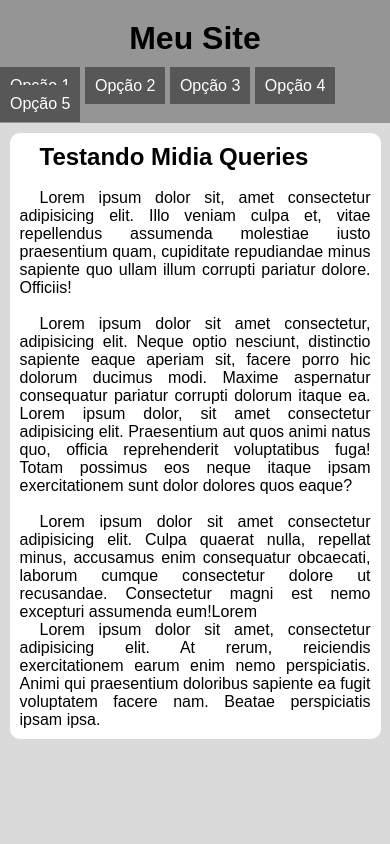
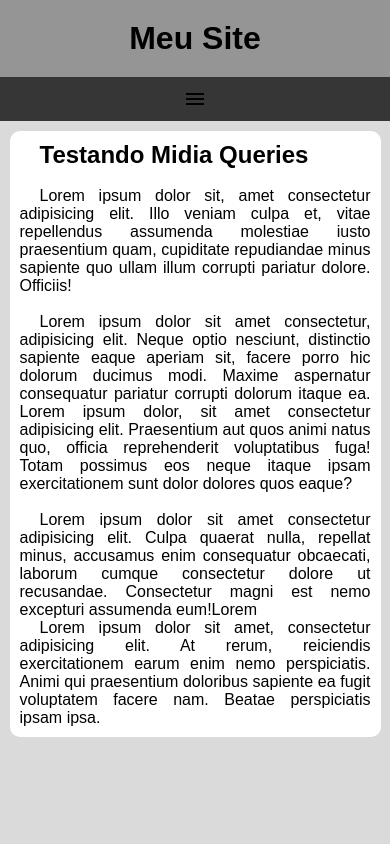
Before and after one commit to Felipeoliveeira/html-css, a PHP site: page / in a window 390 px wide. Run offline with PHP 8.4, Linux system fonts and the light colour scheme.

Commit message:
Projeto pronto com menu responsivo

```diff
--- a/menu responsivo/estilo/style.css
+++ b/menu responsivo/estilo/style.css
@@ -16,21 +16,25 @@ main{
 }
 header{
     background-color: rgb(150, 149, 149);
-    padding-bottom: 10px;
-
+    text-align: center;
 }
 h1{
-    text-align: center;
     padding: 20px;
 }
 li{
-    display: inline;
     padding: 10px;
     background-color:rgb(88, 87, 87);
-    color: white;
+    border: 1px solid grey;
+}
+nav{
+    display: none;
 }
 a{
+    color: white;
     text-decoration: none;
+}
+li:hover{
+    background-color: black;
 }
 article{
     margin: auto;
@@ -41,6 +45,16 @@ article{
     text-indent: 20px;
     text-align: justify;
     border-radius: 10px;
+}
+#burguer{
+    display: block;
+    background-color: rgb(54, 54, 54);
+    padding: 10px;
+    cursor: pointer;
+}
+#burguer:hover{
+    background-color: white;
+
 }
 @media  screen and (min-width:992px){
     article{
@@ -53,4 +67,25 @@ article{
         text-align: justify;
         border-radius: 10px;
     }
+    header{
+        background-color: rgb(150, 149, 149);
+        padding-bottom: 10px;
+    }
+    h1{
+        text-align: center;
+        padding: 20px;
+    }
+    li{
+        display: inline;
+        padding: 10px;
+        background-color:rgb(88, 87, 87);
+        border: 0px;
+    }
+    nav{
+        text-align: left;
+        display: block;
+    }
+    #burguer{
+        display: none;
+    }
 }
--- a/menu responsivo/index.html
+++ b/menu responsivo/index.html
@@ -5,19 +5,21 @@
     <meta http-equiv="X-UA-Compatible" content="IE=edge">
     <meta name="viewport" content="width=device-width, initial-scale=1.0">
     <title>Menu Responsivo</title>
+    <link rel="stylesheet" href="https://fonts.googleapis.com/css2?family=Material+Symbols+Outlined:opsz,wght,FILL,GRAD@20..48,100..700,0..1,-50..200" />
     <link rel="stylesheet" href="estilo/style.css">
 </head>
 <body>
     <main>
         <header>
             <h1>Meu Site</h1>
-            <nav>
+            <span id="burguer" class="material-symbols-outlined" onclick="clickMenu()">menu</span>
+            <nav id="itens">
                 <ul>
-                   <a href="#"><li>Opção 1</li></a>
-                   <a href="#"><li>Opção 2</li></a>
-                   <a href="#"><li>Opção 3</li></a>
-                   <a href="#"><li>Opção 4</li></a>
-                   <a href="#"><li>Opção 5</li></a>
+                  <li><a href="#">Opção 1</a></li>
+                  <li><a href="#">Opção 2</a></li>
+                  <li><a href="#">Opção 3</a></li>
+                  <li><a href="#">Opção 4</a></li>
+                  <li><a href="#">Opção 5</a></li>
                 </ul>
             </nav>
         </header>
@@ -29,5 +31,14 @@
             <p>Lorem ipsum dolor sit amet, consectetur adipisicing elit. At rerum, reiciendis exercitationem earum enim nemo perspiciatis. Animi qui praesentium doloribus sapiente ea fugit voluptatem facere nam. Beatae perspiciatis ipsam ipsa.</p>
         </article>
     </main>
+    <script>
+        function clickMenu() {
+            if (itens.style.display == 'block'){
+                itens.style.display = 'none'
+            } else{
+                itens.style.display = 'block'
+            }
+        }
+    </script>
 </body>
 </html>
```
